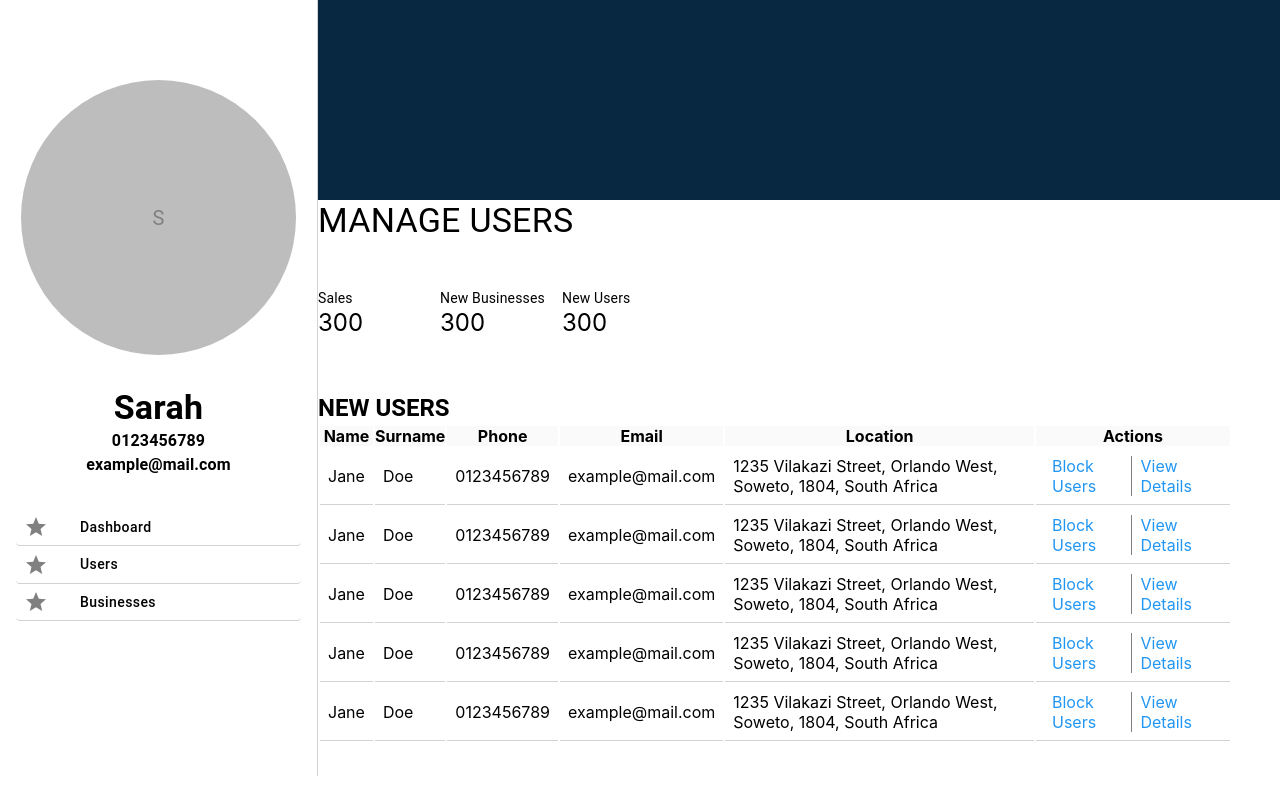
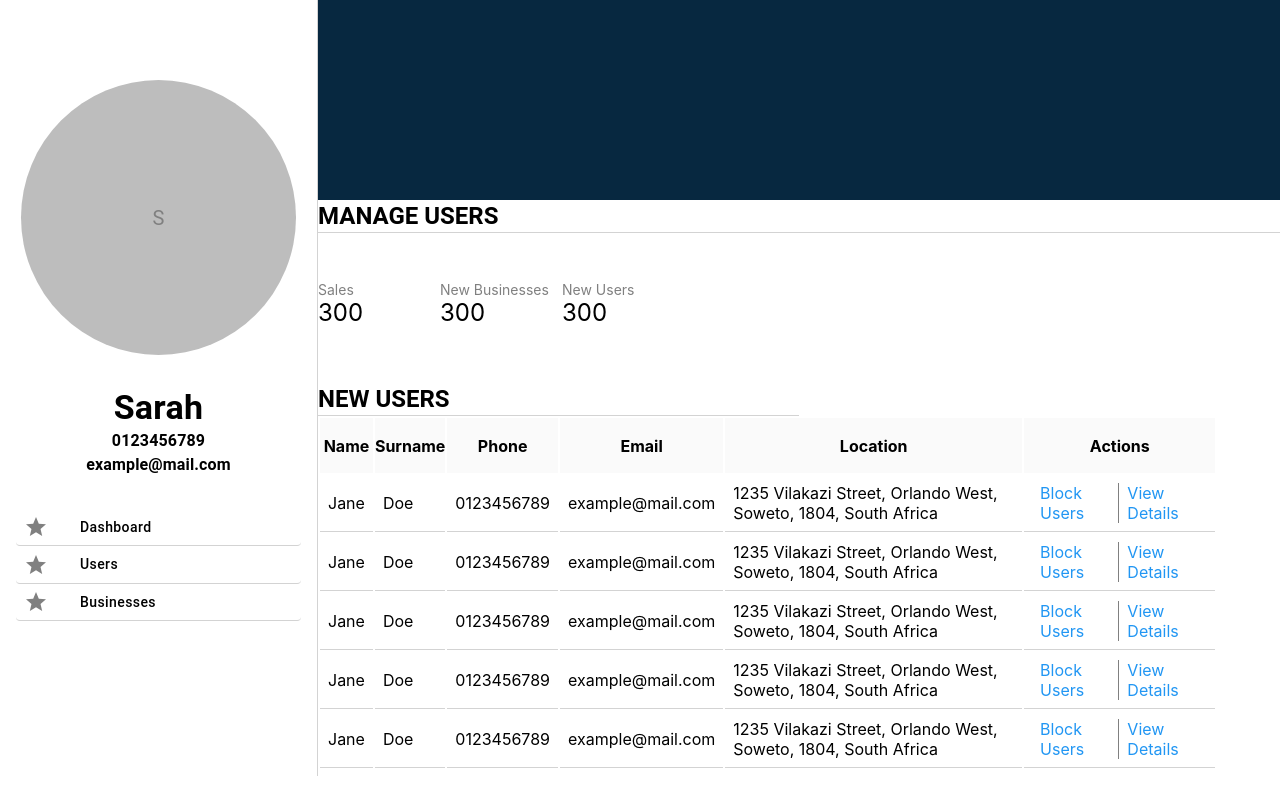
Before and after one commit to atlegilemarketing/-ATLEGILE-MARKETING-SOLUTIONS-CMS, a React (Create React App) app: page /main/users in a window 1280 px wide. Shown: the top 796 px of the page. Built offline with nearby package versions, Linux system fonts and the light colour scheme.

Commit message:
alignment

```diff
--- a/src/App.css
+++ b/src/App.css
@@ -61,9 +61,9 @@ App {
   /* background-color: blue; */
   flex: 1;
 }
-.dashboardContainer h2 {
+.dashboardContainer h5 {
   text-transform: uppercase;
-  border-bottom: 1px solid grey;
+  border-bottom: 1px solid lightgray;
 }
 .statsContainer {
   width: 100%;
--- a/src/CMS/Dashboard.js
+++ b/src/CMS/Dashboard.js
@@ -1,4 +1,5 @@
 import React from "react";
+import {Typography} from "@mui/material";
 import "../App.css";
 
 function Dashboard() {
@@ -6,7 +7,7 @@ function Dashboard() {
     <div className="mainContainer">
       <div className="ribbonContaier"></div>
       <div className="dashboardContainer">
-        <h2>Dashboard</h2>
+      <Typography variant="h5"><strong>DASHBOARD</strong></Typography>
         <div className="statsContainer">
           <div style={{ display: "flex", flexDirection: "column", width: 122 }}>
             <p className="statsName">Sales</p>
@@ -23,9 +24,9 @@ function Dashboard() {
         </div>
         <div className="tableContainer">
           <div className="tableBoxContainer" style={{ marginRight: 8 }}>
-            <h2>New Users</h2>
+          <Typography variant="h5"><strong>NEW USERS</strong></Typography>
             <div style={{ width: "100%", height: 500 }}>
-              <table style={{ width: "100%", height: 500 }}>
+              <table style={{ width: "100%", height: 340}}>
                 <thead style={{ height: "55px", width: "154px" }}>
                   <tr style={{ backgroundColor: "#FAFAFA" }}>
                     <th>Name</th>
@@ -77,9 +78,9 @@ function Dashboard() {
           </div>
           <div className="vLine"></div>
           <div className="tableBoxContainer" style={{ marginLeft: 8 }}>
-            <h2>New Businesses</h2>
+          <Typography variant="h5"><strong>NEW BUSINESSES</strong></Typography>
             <div style={{ width: "100%", height: 500 }}>
-              <table style={{ width: "100%", height: 500 }}>
+              <table style={{ width: "100%", height: 340 }}>
                 <thead
                   style={{
                     height: "55px",
--- a/src/CMS/ManageUsers.js
+++ b/src/CMS/ManageUsers.js
@@ -21,35 +21,29 @@ function ManageUsers() {
     <div className="mainContainer">
       <div className="ribbonContaier"></div>
       <div className="dashboardContainer">
-        <Typography variant="h4">MANAGE USERS</Typography>
+        <Typography variant="h5"><strong>MANAGE USERS</strong></Typography>
         <div className="statsContainer">
           <div style={{ display: "flex", flexDirection: "column", width: 122 }}>
-            <Typography variant="body2">Sales</Typography>
-            <Typography variant="h8" className="statsNumber">
-              300
-            </Typography>
+          <p className="statsName">Sales</p>
+            <p className="statsNumber">300</p>
           </div>
           <div style={{ display: "flex", flexDirection: "column", width: 122 }}>
-            <Typography variant="body2">New Businesses</Typography>
-            <Typography variant="h8" className="statsNumber">
-              300
-            </Typography>
+            <p className="statsName">New Businesses</p>
+            <p className="statsNumber">300</p>
           </div>
           <div style={{ display: "flex", flexDirection: "column", width: 122 }}>
-            <Typography variant="body2">New Users</Typography>
-            <Typography variant="h8" className="statsNumber">
-              300
-            </Typography>
+            <p className="statsName">New Users</p>
+            <p className="statsNumber">300</p>
           </div>
         </div>
         <div className="tableContainer">
           <div className="tableBoxContainer" style={{ marginRight: 8 }}>
             <Typography variant="h5"><strong>NEW USERS</strong></Typography>
             <div
-              style={{ width: "190%", height: 500, backgroundColor: "white" }}
+              style={{ width: "187%", height: 500, backgroundColor: "white" }}
             >
-              <table style={{ width: "100%" }}>
-                <thead>
+              <table style={{ width: "100%", height: 340,  }}>
+              <thead style={{ height: "55px", width: "154px" }}>
                   <tr style={{ backgroundColor: "#FAFAFA" }}>
                     <th>Name</th>
                     <th>Surname</th>
@@ -59,13 +53,13 @@ function ManageUsers() {
                     <th>Actions</th>
                   </tr>
                 </thead>
-                <tbody>
+                <tbody style={{ height: "55px", width: "770px" }}>
                   <tr>
                     <td>Jane</td>
                     <td>Doe</td>
                     <td>0123456789</td>
                     <td>example@mail.com</td>
-                    <td className="tableCell">
+                    <td style={{ whiteSpace: "pre-wrap" }}>
                       1235 Vilakazi Street, Orlando West, Soweto, 1804, South
                       Africa
                     </td>
@@ -100,7 +94,7 @@ function ManageUsers() {
                     <td>Doe</td>
                     <td>0123456789</td>
                     <td>example@mail.com</td>
-                    <td className="tableCell">
+                    <td style={{ whiteSpace: "pre-wrap" }}>
                       1235 Vilakazi Street, Orlando West, Soweto, 1804, South
                       Africa
                     </td>
@@ -135,7 +129,7 @@ function ManageUsers() {
                     <td>Doe</td>
                     <td>0123456789</td>
                     <td>example@mail.com</td>
-                    <td className="tableCell">
+                    <td style={{ whiteSpace: "pre-wrap" }}>
                       1235 Vilakazi Street, Orlando West, Soweto, 1804, South
                       Africa
                     </td>
@@ -170,7 +164,7 @@ function ManageUsers() {
                     <td>Doe</td>
                     <td>0123456789</td>
                     <td>example@mail.com</td>
-                    <td className="tableCell">
+                    <td style={{ whiteSpace: "pre-wrap" }}>
                       1235 Vilakazi Street, Orlando West, Soweto, 1804, South
                       Africa
                     </td>
@@ -205,7 +199,7 @@ function ManageUsers() {
                     <td>Doe</td>
                     <td>0123456789</td>
                     <td>example@mail.com</td>
-                    <td className="tableCell">
+                    <td style={{ whiteSpace: "pre-wrap" }}>
                       1235 Vilakazi Street, Orlando West, Soweto, 1804, South
                       Africa
                     </td>
```
